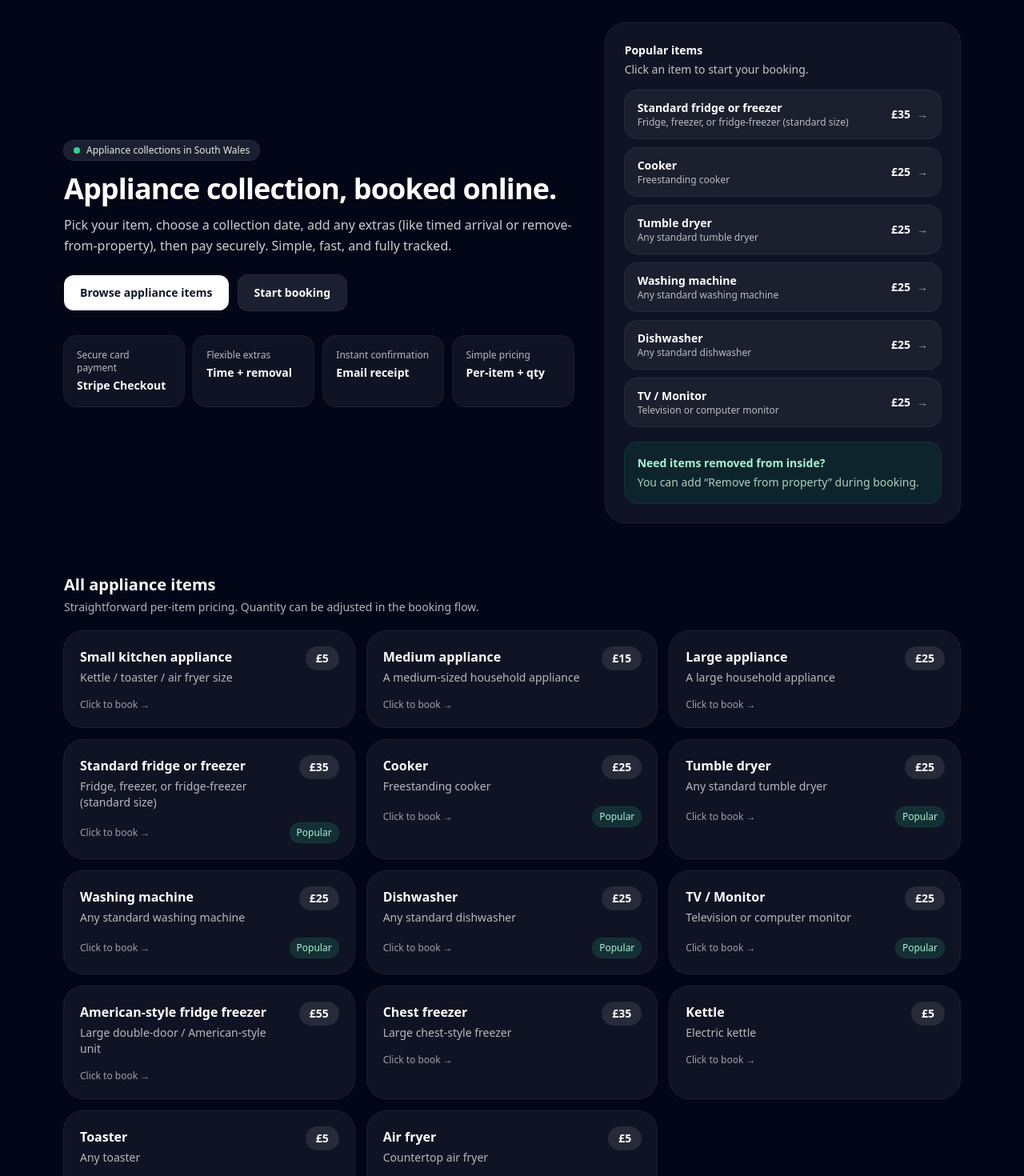
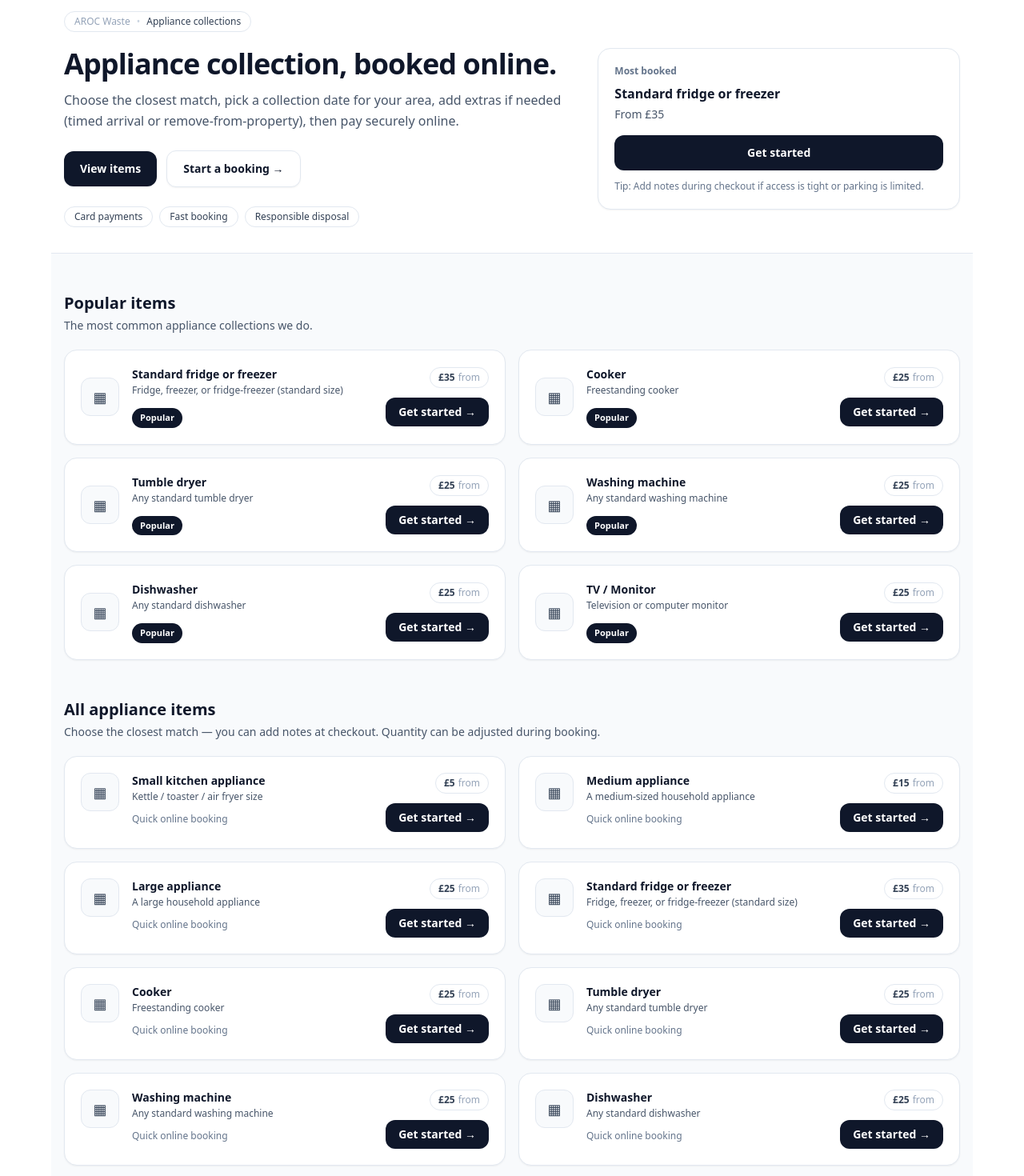
Before and after one commit to othomas555/arocwaste, a Next.js app: page /appliances in a window 1280 px wide. Shown: the part 100-1570 px from the top of the page at 80% size. Built offline with nearby package versions, Linux system fonts and the light colour scheme.

Commit message:
Update appliances.js

```diff
--- a/pages/appliances.js
+++ b/pages/appliances.js
@@ -11,180 +11,247 @@ function formatGBP(amount) {
   }).format(amount);
 }
 
+function getMostBooked(items) {
+  // Prefer a popular item if available, otherwise first item.
+  const popular = items.find((i) => i.popular);
+  return popular || items[0] || null;
+}
+
 export default function AppliancesPage() {
   const popular = appliances.filter((i) => i.popular);
   const all = appliances;
+  const mostBooked = getMostBooked(appliances);
 
   return (
     <Layout
       title="Appliance Collection | AROC Waste"
-      description="Book an appliance collection online. Choose your item, pick a date, add any extras, and pay securely."
+      description="Book an appliance collection online. Choose your item, pick a date, add extras, and pay securely."
     >
-      <div className="bg-slate-950">
-        <div className="mx-auto max-w-6xl px-4 py-12 sm:py-16">
-          <div className="grid gap-10 lg:grid-cols-12 lg:items-center">
-            <div className="lg:col-span-7">
-              <div className="inline-flex items-center gap-2 rounded-full bg-white/10 px-3 py-1 text-xs font-medium text-white/90 ring-1 ring-white/15">
-                <span className="h-2 w-2 rounded-full bg-emerald-400" />
-                Appliance collections in South Wales
+      {/* Page background like Furniture */}
+      <div className="bg-white">
+        <div className="mx-auto max-w-6xl px-4 py-10 sm:py-12">
+          {/* Top crumb + hero row */}
+          <div className="mb-8">
+            <div className="inline-flex items-center gap-2 rounded-full border border-slate-200 bg-white px-3 py-1 text-xs font-medium text-slate-700">
+              <span className="text-slate-400">AROC Waste</span>
+              <span className="text-slate-300">•</span>
+              <span>Appliance collections</span>
             </div>
 
-              <h1 className="mt-4 text-3xl font-semibold tracking-tight text-white sm:text-4xl">
+            <div className="mt-5 grid gap-6 lg:grid-cols-12 lg:items-start">
+              {/* Left hero text */}
+              <div className="lg:col-span-7">
+                <h1 className="text-3xl font-semibold tracking-tight text-slate-900 sm:text-4xl">
                   Appliance collection, booked online.
                 </h1>
-              <p className="mt-3 max-w-2xl text-base leading-relaxed text-white/80">
-                Pick your item, choose a collection date, add any extras (like timed
-                arrival or remove-from-property), then pay securely. Simple, fast,
-                and fully tracked.
+                <p className="mt-3 max-w-2xl text-base leading-relaxed text-slate-600">
+                  Choose the closest match, pick a collection date for your area,
+                  add extras if needed (timed arrival or remove-from-property),
+                  then pay securely online.
                 </p>
 
                 <div className="mt-6 flex flex-col gap-3 sm:flex-row sm:items-center">
                   <Link
                     href="#items"
-                  className="inline-flex items-center justify-center rounded-xl bg-white px-5 py-3 text-sm font-semibold text-slate-900 shadow-sm transition hover:bg-white/95"
+                    className="inline-flex items-center justify-center rounded-xl bg-slate-900 px-5 py-3 text-sm font-semibold text-white shadow-sm transition hover:bg-slate-800"
                   >
-                  Browse appliance items
+                    View items
                   </Link>
                   <Link
                     href="/book/appliances"
-                  className="inline-flex items-center justify-center rounded-xl bg-white/10 px-5 py-3 text-sm font-semibold text-white ring-1 ring-white/15 transition hover:bg-white/15"
+                    className="inline-flex items-center justify-center rounded-xl border border-slate-200 bg-white px-5 py-3 text-sm font-semibold text-slate-900 shadow-sm transition hover:bg-slate-50"
                   >
-                  Start booking
+                    Start a booking →
                   </Link>
                 </div>
 
-              <div className="mt-8 grid grid-cols-2 gap-3 sm:grid-cols-4">
+                <div className="mt-6 flex flex-wrap gap-2">
                   {[
-                  { label: "Secure card payment", value: "Stripe Checkout" },
-                  { label: "Flexible extras", value: "Time + removal" },
-                  { label: "Instant confirmation", value: "Email receipt" },
-                  { label: "Simple pricing", value: "Per-item + qty" },
-                ].map((x) => (
-                  <div
-                    key={x.label}
-                    className="rounded-2xl bg-white/5 p-4 ring-1 ring-white/10"
+                    "Card payments",
+                    "Fast booking",
+                    "Responsible disposal",
+                  ].map((chip) => (
+                    <span
+                      key={chip}
+                      className="inline-flex items-center rounded-full border border-slate-200 bg-white px-3 py-1 text-xs font-medium text-slate-700"
                     >
-                    <div className="text-xs text-white/70">{x.label}</div>
-                    <div className="mt-1 text-sm font-semibold text-white">
-                      {x.value}
-                    </div>
-                  </div>
+                      {chip}
+                    </span>
                   ))}
                 </div>
               </div>
 
+              {/* Right "Most booked" card */}
               <div className="lg:col-span-5">
-              <div className="rounded-3xl bg-white/5 p-6 ring-1 ring-white/10">
-                <div className="text-sm font-semibold text-white">
+                <div className="rounded-2xl border border-slate-200 bg-white p-5 shadow-sm">
+                  <div className="text-xs font-semibold text-slate-500">
+                    Most booked
+                  </div>
+
+                  {mostBooked ? (
+                    <>
+                      <div className="mt-2 text-base font-semibold text-slate-900">
+                        {mostBooked.title}
+                      </div>
+                      <div className="mt-1 text-sm text-slate-600">
+                        From {formatGBP(mostBooked.price)}
+                      </div>
+
+                      <Link
+                        href={`/book/appliances?item=${encodeURIComponent(
+                          mostBooked.slug
+                        )}`}
+                        className="mt-4 inline-flex w-full items-center justify-center rounded-xl bg-slate-900 px-4 py-3 text-sm font-semibold text-white shadow-sm transition hover:bg-slate-800"
+                      >
+                        Get started
+                      </Link>
+
+                      <p className="mt-3 text-xs text-slate-500">
+                        Tip: Add notes during checkout if access is tight or parking is limited.
+                      </p>
+                    </>
+                  ) : (
+                    <div className="mt-2 text-sm text-slate-600">
+                      No items found.
+                    </div>
+                  )}
+                </div>
+              </div>
+            </div>
+          </div>
+
+          {/* Divider band like Furniture section area */}
+          <div className="-mx-4 border-t border-slate-200 bg-slate-50 px-4 py-10 sm:py-12">
+            <div className="mx-auto max-w-6xl">
+              {/* Popular items */}
+              {popular.length > 0 && (
+                <>
+                  <div className="mb-5">
+                    <h2 className="text-xl font-semibold text-slate-900">
                       Popular items
+                    </h2>
+                    <p className="mt-1 text-sm text-slate-600">
+                      The most common appliance collections we do.
+                    </p>
                   </div>
-                <p className="mt-1 text-sm text-white/75">
-                  Click an item to start your booking.
-                </p>
 
-                <div className="mt-4 grid gap-3">
+                  <div className="grid gap-4 sm:grid-cols-2">
                     {popular.map((item) => (
                       <Link
                         key={item.slug}
                         href={`/book/appliances?item=${encodeURIComponent(
                           item.slug
                         )}`}
-                      className="group flex items-center justify-between gap-4 rounded-2xl bg-white/5 px-4 py-3 ring-1 ring-white/10 transition hover:bg-white/10"
+                        className="group flex items-center justify-between gap-4 rounded-2xl border border-slate-200 bg-white p-5 shadow-sm transition hover:border-slate-300"
                       >
+                        <div className="flex items-center gap-4">
+                          {/* Simple icon placeholder like furniture cards */}
+                          <div className="flex h-12 w-12 items-center justify-center rounded-xl border border-slate-200 bg-slate-50 text-slate-700">
+                            <span className="text-lg">▦</span>
+                          </div>
+
                           <div>
-                        <div className="text-sm font-semibold text-white">
+                            <div className="text-sm font-semibold text-slate-900">
                               {item.title}
                             </div>
-                        <div className="text-xs text-white/70">
+                            <div className="mt-0.5 text-xs text-slate-600">
                               {item.subtitle}
                             </div>
+
+                            <div className="mt-3">
+                              <span className="inline-flex items-center rounded-full bg-slate-900 px-2.5 py-1 text-[11px] font-semibold text-white">
+                                Popular
+                              </span>
                             </div>
-                      <div className="shrink-0 text-sm font-semibold text-white">
+                          </div>
+                        </div>
+
+                        <div className="flex flex-col items-end gap-3">
+                          <div className="inline-flex items-center gap-1 rounded-full border border-slate-200 bg-white px-2.5 py-1 text-xs font-semibold text-slate-700">
                             {formatGBP(item.price)}
-                        <span className="ml-2 text-white/60 transition group-hover:translate-x-0.5">
-                          →
+                            <span className="text-slate-400 font-normal">
+                              from
+                            </span>
+                          </div>
+
+                          <span className="inline-flex items-center rounded-xl bg-slate-900 px-4 py-2 text-sm font-semibold text-white transition group-hover:bg-slate-800">
+                            Get started →
                           </span>
                         </div>
                       </Link>
                     ))}
                   </div>
+                </>
+              )}
 
-                <div className="mt-5 rounded-2xl bg-emerald-500/10 p-4 ring-1 ring-emerald-500/20">
-                  <div className="text-sm font-semibold text-emerald-200">
-                    Need items removed from inside?
+              {/* All items */}
+              <div className={popular.length > 0 ? "mt-12" : ""} id="items">
+                <h2 className="text-xl font-semibold text-slate-900">
+                  All appliance items
+                </h2>
+                <p className="mt-1 text-sm text-slate-600">
+                  Choose the closest match — you can add notes at checkout. Quantity can be adjusted during booking.
+                </p>
+
+                <div className="mt-5 grid gap-4 sm:grid-cols-2">
+                  {all.map((item) => (
+                    <Link
+                      key={item.slug}
+                      href={`/book/appliances?item=${encodeURIComponent(
+                        item.slug
+                      )}`}
+                      className="group rounded-2xl border border-slate-200 bg-white p-5 shadow-sm transition hover:border-slate-300"
+                    >
+                      <div className="flex items-start justify-between gap-4">
+                        <div className="flex items-start gap-4">
+                          <div className="flex h-12 w-12 items-center justify-center rounded-xl border border-slate-200 bg-slate-50 text-slate-700">
+                            <span className="text-lg">▦</span>
                           </div>
-                  <p className="mt-1 text-sm text-emerald-100/80">
-                    You can add “Remove from property” during booking.
+                          <div>
+                            <div className="text-sm font-semibold text-slate-900">
+                              {item.title}
+                            </div>
+                            <div className="mt-0.5 text-xs text-slate-600">
+                              {item.subtitle}
+                            </div>
+
+                            <div className="mt-3 text-xs text-slate-500">
+                              Quick online booking
+                            </div>
+                          </div>
+                        </div>
+
+                        <div className="flex flex-col items-end gap-3">
+                          <div className="inline-flex items-center gap-1 rounded-full border border-slate-200 bg-white px-2.5 py-1 text-xs font-semibold text-slate-700">
+                            {formatGBP(item.price)}
+                            <span className="text-slate-400 font-normal">
+                              from
+                            </span>
+                          </div>
+
+                          <span className="inline-flex items-center rounded-xl bg-slate-900 px-4 py-2 text-sm font-semibold text-white transition group-hover:bg-slate-800">
+                            Get started →
+                          </span>
+                        </div>
+                      </div>
+                    </Link>
+                  ))}
+                </div>
+
+                {/* Helpful note box like Furniture */}
+                <div className="mt-10 rounded-2xl border border-slate-200 bg-white p-6 shadow-sm">
+                  <h3 className="text-base font-semibold text-slate-900">
+                    Extras available during booking
+                  </h3>
+                  <p className="mt-2 text-sm text-slate-600">
+                    You can add timed arrival options and “Remove from property” if items
+                    need to come from inside.
                   </p>
                 </div>
               </div>
             </div>
           </div>
-
-          <div id="items" className="mt-12 sm:mt-16">
-            <div className="flex items-end justify-between gap-4">
-              <div>
-                <h2 className="text-xl font-semibold text-white">
-                  All appliance items
-                </h2>
-                <p className="mt-1 text-sm text-white/70">
-                  Straightforward per-item pricing. Quantity can be adjusted in the booking flow.
-                </p>
-              </div>
-            </div>
-
-            <div className="mt-5 grid gap-4 sm:grid-cols-2 lg:grid-cols-3">
-              {all.map((item) => (
-                <Link
-                  key={item.slug}
-                  href={`/book/appliances?item=${encodeURIComponent(item.slug)}`}
-                  className="group rounded-3xl bg-white/5 p-5 ring-1 ring-white/10 transition hover:bg-white/10"
-                >
-                  <div className="flex items-start justify-between gap-4">
-                    <div>
-                      <div className="text-base font-semibold text-white">
-                        {item.title}
-                      </div>
-                      <div className="mt-1 text-sm text-white/70">
-                        {item.subtitle}
-                      </div>
-                    </div>
-
-                    <div className="shrink-0 rounded-2xl bg-white/10 px-3 py-1 text-sm font-semibold text-white ring-1 ring-white/10">
-                      {formatGBP(item.price)}
-                    </div>
-                  </div>
-
-                  <div className="mt-4 flex items-center justify-between">
-                    <div className="text-xs text-white/60">
-                      Click to book →
-                    </div>
-                    {item.popular ? (
-                      <span className="rounded-full bg-emerald-400/15 px-2 py-1 text-xs font-medium text-emerald-200 ring-1 ring-emerald-400/20">
-                        Popular
-                      </span>
-                    ) : (
-                      <span className="text-xs text-white/40"> </span>
-                    )}
-                  </div>
-                </Link>
-              ))}
-            </div>
-
-            <div className="mt-10 rounded-3xl bg-white/5 p-6 ring-1 ring-white/10">
-              <h3 className="text-base font-semibold text-white">
-                What happens next?
-              </h3>
-              <ul className="mt-2 grid gap-2 text-sm text-white/75 sm:grid-cols-2">
-                <li>• Choose your item</li>
-                <li>• Enter postcode (we’ll confirm your route/day)</li>
-                <li>• Pick an available collection date</li>
-                <li>• Add time options / removal-from-property if needed</li>
-                <li>• Adjust quantity</li>
-                <li>• Pay securely and get instant confirmation</li>
-              </ul>
-            </div>
-          </div>
+          {/* end band */}
         </div>
       </div>
     </Layout>
```
Lines whose indentation alone changed are shown as unchanged.
